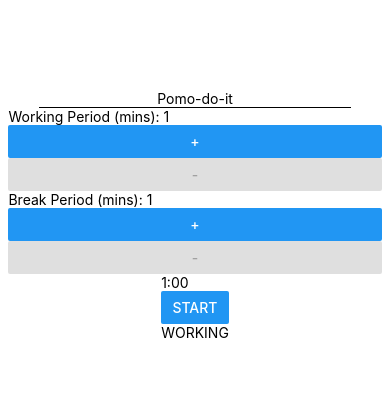
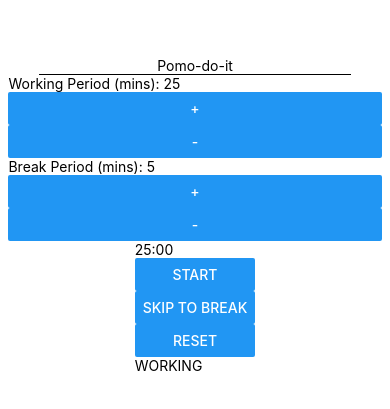
Before and after one commit to PLCoster/cs50m-project1-pomodoro, a React Native app: screen / in a window 390 px wide. Shown: the part 207-616 px from the top of the page. Built offline with nearby package versions, Linux system fonts and the light colour scheme.

Commit message:
feat: added controls to skip the current work/break phase and reset the entire timer to TimerClock
Also added PropTypes validation fto TimerSettings and TimerClock components

```diff
--- a/components/Timer.jsx
+++ b/components/Timer.jsx
@@ -1,23 +1,35 @@
-import { useState, useEffect, useRef } from 'react';
-import { StyleSheet, Text, View, Button } from 'react-native';
+import React, { useState, useEffect, useRef } from 'react';
+import { StyleSheet, Text, View } from 'react-native';
 
 import TimerSettings from './TimerSettings';
 import TimerClock from './TimerClock';
 
+const DEFAULT_WORK_MINS = 25;
+const DEFAULT_BREAK_MINS = 5;
+
 export default function Timer() {
-  const [workMins, setWorkMins] = useState(1);
-  const [breakMins, setBreakMins] = useState(1);
+  const [workMins, setWorkMins] = useState(DEFAULT_WORK_MINS);
+  const [breakMins, setBreakMins] = useState(DEFAULT_BREAK_MINS);
 
-  const [currentTimerSecs, setCurrentTimerSecs] = useState(15);
+  const [currentTimerSecs, setCurrentTimerSecs] = useState(workMins * 60);
   const [workPhase, setWorkPhase] = useState(true);
   const [timerRunning, setTimerRunning] = useState(false);
 
   const currentTimerSecsRef = useRef(currentTimerSecs);
-  const currentTimeoutRef = useRef(false);
+  const currentTimeoutRef = useRef();
 
-  const toggleTimerRunning = () => setTimerRunning(!timerRunning);
+  const resetTimer = () => {
+    setTimerRunning(false);
+    setWorkPhase(true);
+    setWorkMins(DEFAULT_WORK_MINS);
+    setBreakMins(DEFAULT_BREAK_MINS);
+    setCurrentTimerSecs(DEFAULT_WORK_MINS * 60);
+    currentTimerSecsRef.current = DEFAULT_WORK_MINS * 60;
+  };
 
-  const getAccurateTimeout = (callback, delay) => {
+  // Helper function that repeatedly sets an interval that should tick
+  // every ~1s, and adjusts the next tick based on the time of the previous one
+  const getAccurateInterval = (callback, delay) => {
     let nextTimer = Date.now();
 
     return function getNextTimeout() {
@@ -41,8 +53,8 @@ export default function Timer() {
   // See info on React Hooks with setInterval here:
   // https://overreacted.io/making-setinterval-declarative-with-react-hooks/
   useEffect(() => {
-    if (timerRunning) {
-      getAccurateTimeout(() => {
+    if (timerRunning && currentTimeoutRef.current === null) {
+      getAccurateInterval(() => {
         if (currentTimerSecsRef.current > 0) {
           // Continue current timer countdown
           currentTimerSecsRef.current -= 1;
@@ -54,14 +66,15 @@ export default function Timer() {
           setWorkPhase((workPhase) => !workPhase);
         }
       }, 1000)();
-    } else {
-      // We have stopped the timer running, clear any Timeout
-      clearTimeout(currentTimeoutRef.current);
     }
 
-    // Effect Cleanup
-    return () => clearTimeout(currentTimeoutRef.current);
-  }, [timerRunning]);
+    // Effect Cleanup when Timer Stops or Component Unmounts
+    return () => {
+      console.log('CLEARING TIMEOUT');
+      clearTimeout(currentTimeoutRef.current);
+      currentTimeoutRef.current = null;
+    };
+  }, [timerRunning, workPhase]);
 
   return (
     <View style={styles.container}>
@@ -76,8 +89,10 @@ export default function Timer() {
       <TimerClock
         currentTimerSecs={currentTimerSecs}
         timerRunning={timerRunning}
-        toggleTimerRunning={toggleTimerRunning}
+        setTimerRunning={setTimerRunning}
         workPhase={workPhase}
+        setWorkPhase={setWorkPhase}
+        resetTimer={resetTimer}
       />
     </View>
   );
--- a/components/TimerClock.jsx
+++ b/components/TimerClock.jsx
@@ -1,4 +1,6 @@
-import { StyleSheet, Text, View, Button, TextInput } from 'react-native';
+import React from 'react';
+import { Text, View, Button } from 'react-native';
+import PropTypes from 'prop-types';
 
 /**
  * Returns a string of 'MM:SS' from a given number of seconds for the Timer Clock
@@ -13,21 +15,39 @@ function secondsToClockString(seconds) {
   return `${min}:${sec.toString().padStart(2, '0')}`;
 }
 
-export default function TimerClock({
+function TimerClock({
   currentTimerSecs,
   timerRunning,
-  toggleTimerRunning,
+  setTimerRunning,
+  setWorkPhase,
   workPhase,
+  resetTimer,
 }) {
   return (
     <View>
       <Text>{secondsToClockString(currentTimerSecs)}</Text>
       <Button
         title={timerRunning ? 'Pause' : 'Start'}
-        onPress={toggleTimerRunning}
+        onPress={() => setTimerRunning(!timerRunning)}
       ></Button>
+      <Button
+        title={workPhase ? 'Skip to Break' : 'Skip Break'}
+        onPress={() => setWorkPhase(!workPhase)}
+      ></Button>
+      <Button title="Reset" onPress={() => resetTimer()}></Button>
       <Text>{workPhase ? 'WORKING' : 'RESTING'}</Text>
       {/* !!! Add buttons to skip to the next phase, and reset the timer completely here */}
     </View>
   );
 }
+
+TimerClock.propTypes = {
+  currentTimerSecs: PropTypes.number.isRequired,
+  timerRunning: PropTypes.bool.isRequired,
+  setTimerRunning: PropTypes.func.isRequired,
+  setWorkPhase: PropTypes.func.isRequired,
+  workPhase: PropTypes.bool.isRequired,
+  resetTimer: PropTypes.func.isRequired,
+};
+
+export default TimerClock;
```
Also changed, not shown: components/TimerSettings.jsx (+14 -7 lines).
